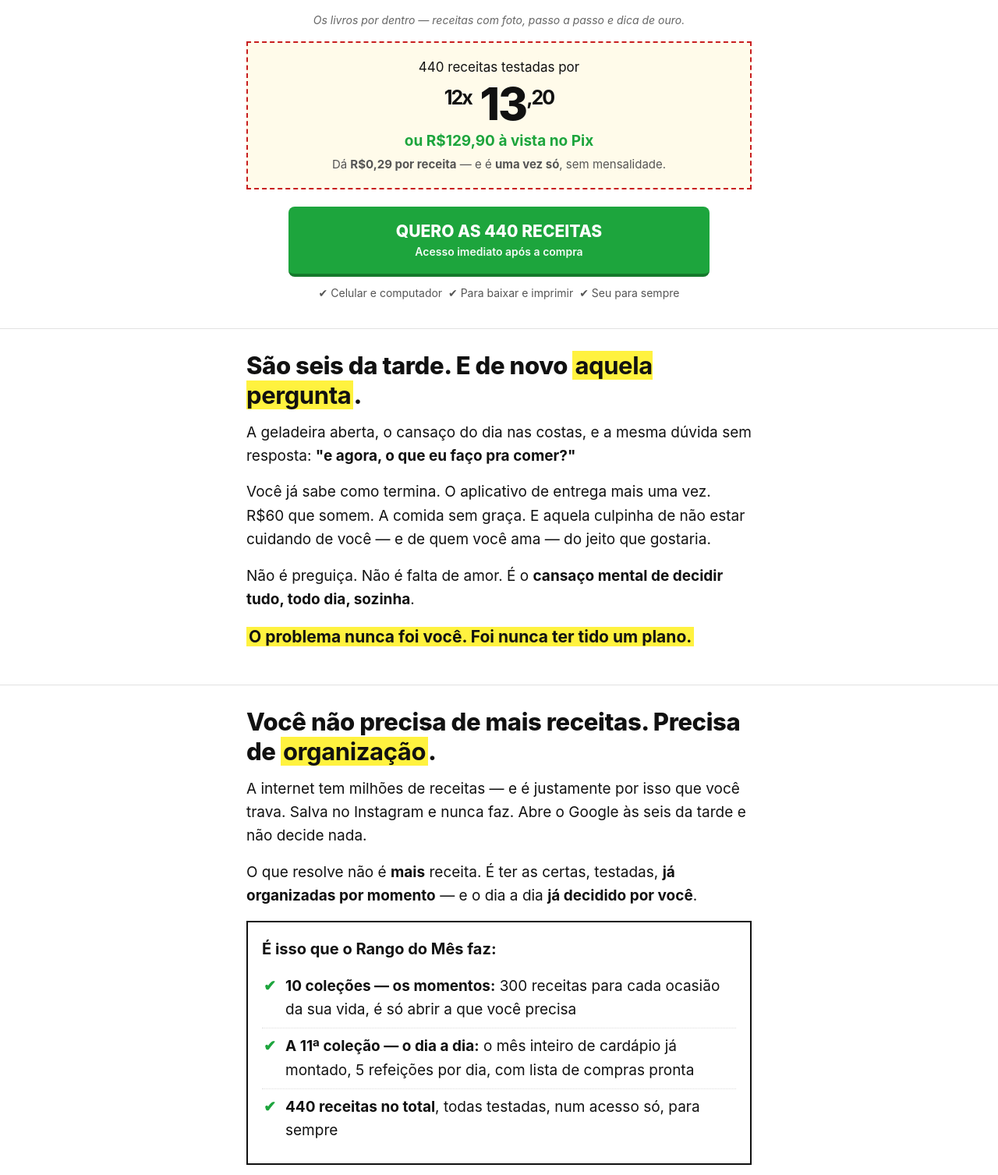
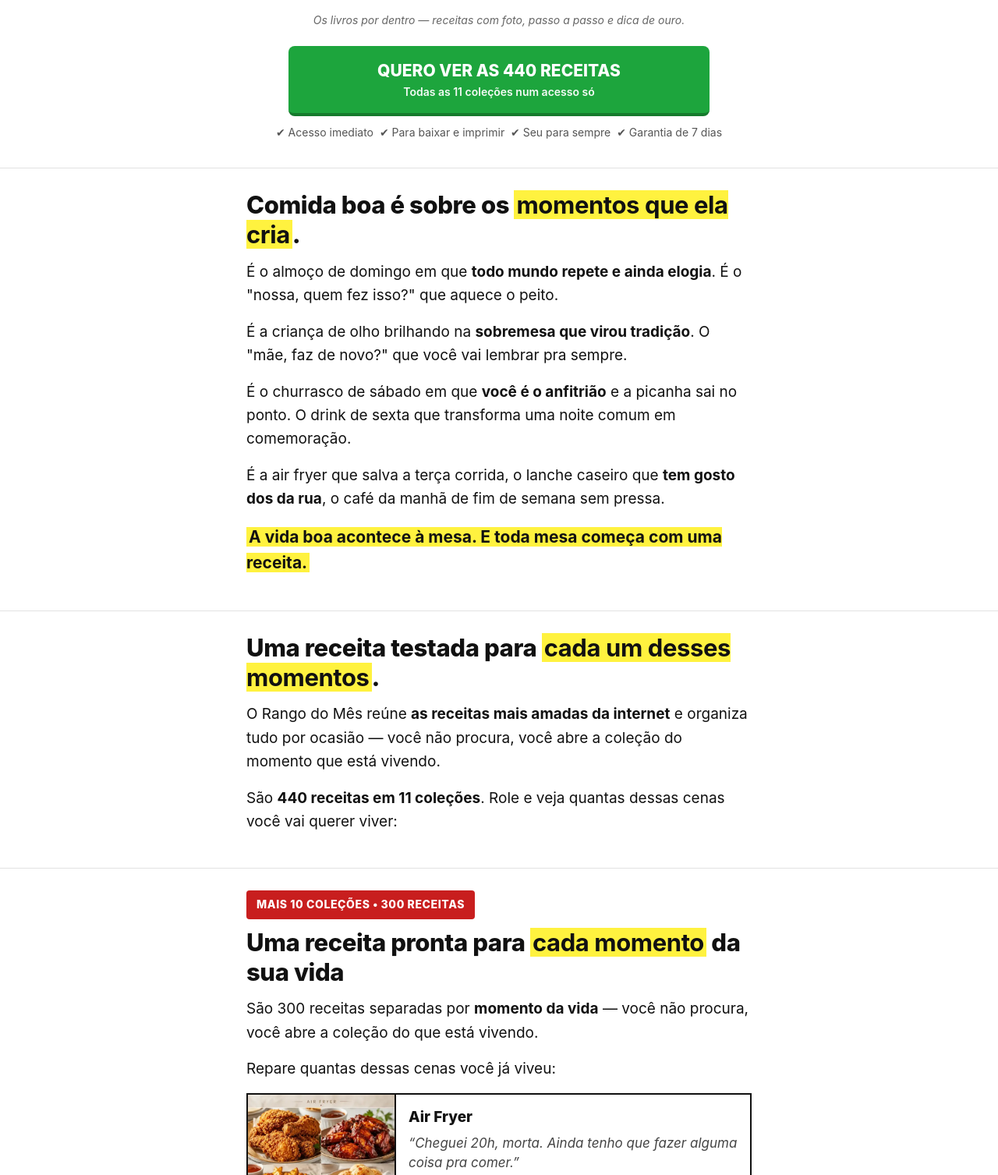
Before and after one commit to rangodomes-tech/Rango-do-Mes, a plain HTML site: page index.html in a window 1280 px wide. Shown: the part 654-2161 px from the top of the page at 78% size. Drawn offline with Linux system fonts and the light colour scheme.

Commit message:
Update index.html

```diff
--- a/index.html
+++ b/index.html
@@ -169,46 +169,32 @@ footer a{color:#fff}
   </div>
   <p class="cap">Os livros por dentro — receitas com foto, passo a passo e dica de ouro.</p>
 
-  <div class="box-y center">
-    <div style="font-size:17px;margin-bottom:2px">440 receitas testadas por</div>
-    <div class="now"><span>12x</span> 13<span>,20</span></div>
-    <div class="par">ou R$129,90 à vista no Pix</div>
-    <div class="per">Dá <b>R$0,29 por receita</b> — e é <b>uma vez só</b>, sem mensalidade.</div>
+  <div class="btn-wrap">
+    <a href="#comprar" class="btn">QUERO VER AS 440 RECEITAS<small>Todas as 11 coleções num acesso só</small></a>
   </div>
-
-  <div class="btn-wrap">
-    <a href="#comprar" class="btn">QUERO AS 440 RECEITAS<small>Acesso imediato após a compra</small></a>
-  </div>
-  <div class="under">✔ Celular e computador &nbsp;✔ Para baixar e imprimir &nbsp;✔ Seu para sempre</div>
+  <div class="under">✔ Acesso imediato &nbsp;✔ Para baixar e imprimir &nbsp;✔ Seu para sempre &nbsp;✔ Garantia de 7 dias</div>
 </div>
 </section>
 
-<!-- ================= 2. A DOR ================= -->
+<!-- ================= 2. AS CENAS (desejo) ================= -->
 <section>
 <div class="w">
-  <h2>São seis da tarde. E de novo <span class="mk">aquela pergunta</span>.</h2>
-  <p>A geladeira aberta, o cansaço do dia nas costas, e a mesma dúvida sem resposta: <b>"e agora, o que eu faço pra comer?"</b></p>
-  <p>Você já sabe como termina. O aplicativo de entrega mais uma vez. R$60 que somem. A comida sem graça. E aquela culpinha de não estar cuidando de você — e de quem você ama — do jeito que gostaria.</p>
-  <p>Não é preguiça. Não é falta de amor. É o <b>cansaço mental de decidir tudo, todo dia, sozinha</b>.</p>
-  <p style="font-size:21px"><span class="mk">O problema nunca foi você. Foi nunca ter tido um plano.</span></p>
+  <h2>Comida boa é sobre os <span class="mk">momentos que ela cria</span>.</h2>
+
+  <p>É o almoço de domingo em que <b>todo mundo repete e ainda elogia</b>. É o "nossa, quem fez isso?" que aquece o peito.</p>
+  <p>É a criança de olho brilhando na <b>sobremesa que virou tradição</b>. O "mãe, faz de novo?" que você vai lembrar pra sempre.</p>
+  <p>É o churrasco de sábado em que <b>você é o anfitrião</b> e a picanha sai no ponto. O drink de sexta que transforma uma noite comum em comemoração.</p>
+  <p>É a air fryer que salva a terça corrida, o lanche caseiro que <b>tem gosto dos da rua</b>, o café da manhã de fim de semana sem pressa.</p>
+  <p style="font-size:21px"><span class="mk">A vida boa acontece à mesa. E toda mesa começa com uma receita.</span></p>
 </div>
 </section>
 
-<!-- ================= 3. O MECANISMO ================= -->
+<!-- ================= 3. A PONTE ================= -->
 <section>
 <div class="w">
-  <h2>Você não precisa de mais receitas. Precisa de <span class="mk">organização</span>.</h2>
-  <p>A internet tem milhões de receitas — e é justamente por isso que você trava. Salva no Instagram e nunca faz. Abre o Google às seis da tarde e não decide nada.</p>
-  <p>O que resolve não é <b>mais</b> receita. É ter as certas, testadas, <b>já organizadas por momento</b> — e o dia a dia <b>já decidido por você</b>.</p>
-
-  <div class="box">
-    <h3>É isso que o Rango do Mês faz:</h3>
-    <ul class="ck" style="margin:0">
-      <li><b>10 coleções — os momentos:</b> 300 receitas para cada ocasião da sua vida, é só abrir a que você precisa</li>
-      <li><b>A 11ª coleção — o dia a dia:</b> o mês inteiro de cardápio já montado, 5 refeições por dia, com lista de compras pronta</li>
-      <li><b>440 receitas no total</b>, todas testadas, num acesso só, para sempre</li>
-    </ul>
-  </div>
+  <h2>Uma receita testada para <span class="mk">cada um desses momentos</span>.</h2>
+  <p>O Rango do Mês reúne <b>as receitas mais amadas da internet</b> e organiza tudo por ocasião — você não procura, você abre a coleção do momento que está vivendo.</p>
+  <p>São <b>440 receitas em 11 coleções</b>. Role e veja quantas dessas cenas você vai querer viver:</p>
 </div>
 </section>
 
@@ -321,13 +307,23 @@ footer a{color:#fff}
 </div>
 </section>
 
+<!-- ============ CTA após as 10 coleções ============ -->
+<section style="padding:22px 0">
+  <div class="w">
+    <p class="center" style="font-size:19px;margin-bottom:14px"><b>São 300 receitas — uma para cada momento que você acabou de imaginar.</b></p>
+    <div class="btn-wrap" style="margin-top:0">
+      <a href="#comprar" class="btn">QUERO ESSAS RECEITAS<small>As 11 coleções num acesso só &bull; garantia de 7 dias</small></a>
+    </div>
+  </div>
+</section>
+
 <!-- ================= 5. O CARDÁPIO DO MÊS (diferencial) ================= -->
 <section>
 <div class="w">
   <div class="badge red">E ainda tem a 11ª coleção</div>
   <h2>E o mês inteiro de cardápio <span class="mk">já montado pra você</span></h2>
 
-  <p>As dez coleções resolvem os momentos especiais. Mas e o <b>dia a dia</b> — aquele que se repete e cansa?</p>
+  <p>As dez coleções cuidam dos momentos especiais. Mas e a comida de <b>todo dia</b>?</p>
   <p>Por isso existe a 11ª: a única que <b>já vem pronta</b>. Não é uma lista de receitas para você se virar — é <b>um cardápio completo do mês</b>, dia por dia, refeição por refeição. <span class="mk">É a parte que nenhum site de receita te dá.</span></p>
 
   <div class="box">
@@ -483,6 +479,15 @@ footer a{color:#fff}
     </ul>
   </div>
 </div>
+</section>
+
+<!-- ============ CTA intermediário (pós "por que vale") ============ -->
+<section style="padding:22px 0">
+  <div class="w">
+    <div class="btn-wrap" style="margin-top:0">
+      <a href="#comprar" class="btn">QUERO AS 440 RECEITAS<small>Ver a oferta completa &bull; garantia de 7 dias</small></a>
+    </div>
+  </div>
 </section>
 
 <!-- ================= 12. OFERTA ================= -->
```
